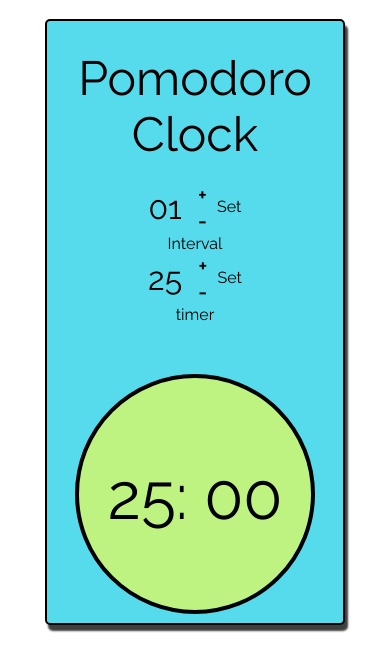
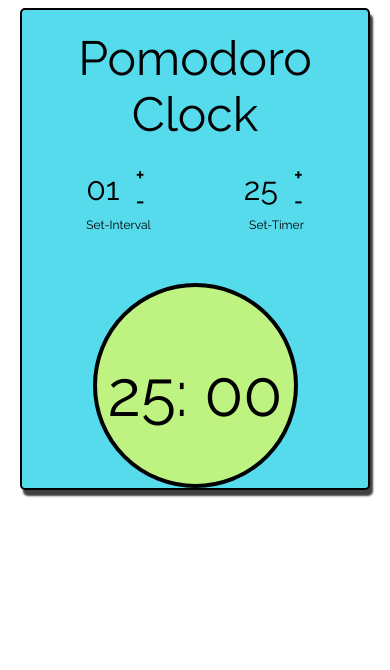
Before and after one commit to zashishz/pomodoro, a plain HTML site: page index.html in a window 390 px wide. Drawn offline with Linux system fonts and the light colour scheme.

Commit message:
Responsive - M01

```diff
--- a/css/pomodoro.css
+++ b/css/pomodoro.css
@@ -9,15 +9,10 @@
     box-sizing: border-box;
 }
 
-
-.grid {
-    width: 80%;
-    margin: 5% auto;
-}
 .container {
-    width: 100%;
-    padding: 3% 2%;
+    width: 350px;
     border: 2px solid;
+    margin: 0 auto;
     border-radius: 5px;
     background-color: hsl(187, 80%, 63%);
     box-shadow: 3px 6px 2px rgb(64, 63, 63);
@@ -71,8 +66,8 @@
 
 .pomodoro {
     margin: 0 auto;
-    height: 15em;
-    width: 15em;
+    height: 205px;
+    width: 205px;
     border: 4px solid black;
     border-radius: 50%;
     position: relative;
@@ -97,6 +92,7 @@
 
 .label {
     padding-left: 5px;
+    font-size: 12px;
 }
 
 #timer {
--- a/index.html
+++ b/index.html
@@ -10,7 +10,6 @@
 </head>
 
 <body>
-    <div class="grid">
     <div class="container">
         <div class="logo">Pomodoro Clock</div>
         <div class="main-buttons">
@@ -19,19 +18,17 @@
                 <div class="up-down">
                     <div class="up interval-up">+</div>
                     <div class="down interval-down">-</div>
-                    </div>
-                    <span class="label">Set Interval</span>
-                </div>
-                <!--
+                </div><br>
+                <span class="label">Set-Interval</span>
+            </div><!--
                 Timers
-            -->
-                <div class="timer-grp">
+            --><div class="timer-grp">
                 <span id="timer-val">25</span>
                 <div class="up-down">
                     <div class="up timer-up">+</div>
                     <div class="down timer-down">-</div>
-                    </div>
-                    <span class="label">Set timer</span>
+                </div><br>
+                <span class="label">Set-Timer</span>
             </div>
         </div>
         <div class="pomodoro">
@@ -45,7 +42,6 @@
         </div>
         <div class="reset"></div>
     </div>
-    </div>
     <script src="js/pomodoro.js"></script>
 </body>
 
```
Lines whose indentation alone changed are shown as unchanged.
